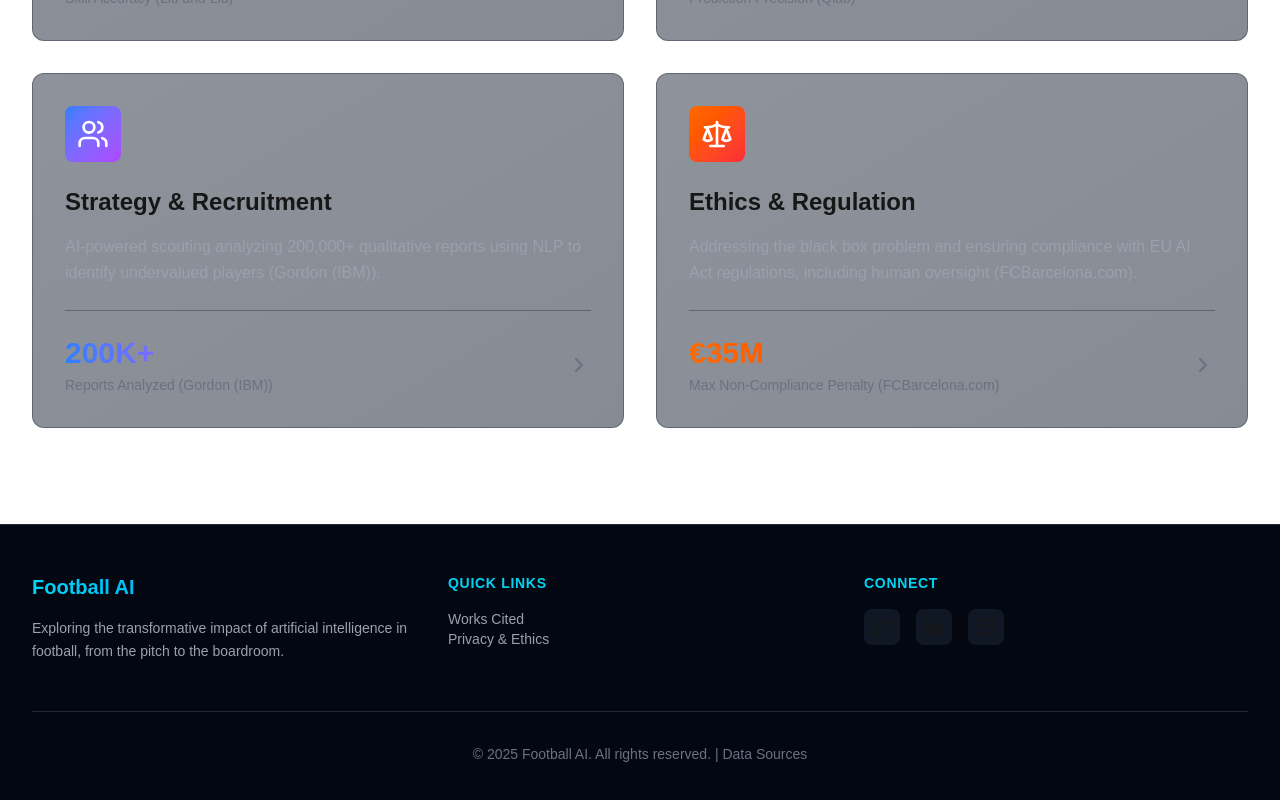
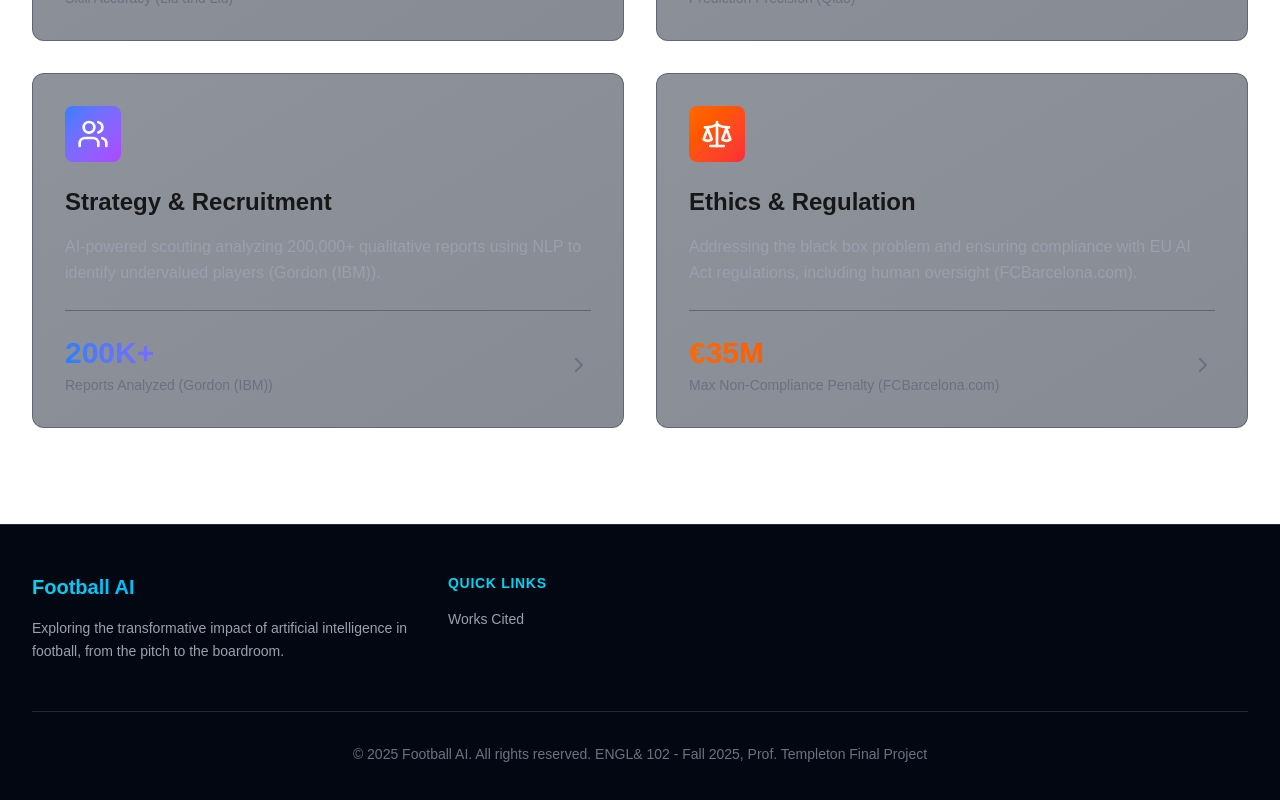
Before and after one commit to msallou/english-final, a Next.js app: page / in a window 1280 px wide. Shown: the part 2255-3055 px from the top of the page. Built offline with nearby package versions, Linux system fonts and the light colour scheme.

Commit message:
edited the footer

```diff
--- a/app/components/Footer.tsx
+++ b/app/components/Footer.tsx
@@ -22,56 +22,17 @@ const Footer = () => {
             </h4>
             <div className="space-y-2">
               <Link href="/references">
-                <button className="block text-gray-400 hover:text-cyan-400 text-sm transition-colors duration-300">
+                <button className="block text-gray-400 hover:text-cyan-400 text-sm transition-colors duration-300 cursor-pointer">
                   Works Cited
                 </button>
               </Link>
-              <Link href="/ethics">
-                <button className="block text-gray-400 hover:text-cyan-400 text-sm transition-colors duration-300">
-                  Privacy & Ethics
-                </button>
-              </Link>
-            </div>
-          </div>
-
-          <div className="space-y-4">
-            <h4 className="text-sm font-semibold text-cyan-400 uppercase tracking-wider">
-              Connect
-            </h4>
-            <div className="flex space-x-4">
-              <a
-                href="#"
-                className="p-2 rounded-lg bg-gray-800/50 hover:bg-cyan-500/20 hover:text-cyan-400 transition-all duration-300 hover:scale-110"
-                aria-label="Twitter"
-              >
-                <Twitter size={20} />
-              </a>
-              <a
-                href="#"
-                className="p-2 rounded-lg bg-gray-800/50 hover:bg-cyan-500/20 hover:text-cyan-400 transition-all duration-300 hover:scale-110"
-                aria-label="LinkedIn"
-              >
-                <Linkedin size={20} />
-              </a>
-              <a
-                href="#"
-                className="p-2 rounded-lg bg-gray-800/50 hover:bg-cyan-500/20 hover:text-cyan-400 transition-all duration-300 hover:scale-110"
-                aria-label="Email"
-              >
-                <Mail size={20} />
-              </a>
             </div>
           </div>
         </div>
 
         <div className="mt-12 pt-8 border-t border-gray-800">
           <p className="text-center text-gray-500 text-sm">
-            © 2025 Football AI. All rights reserved. |{" "}
-            <Link href="/references">
-              <button className="hover:text-cyan-400 transition-colors duration-300">
-                Data Sources
-              </button>
-            </Link>
+            © 2025 Football AI. All rights reserved. ENGL& 102 - Fall 2025, Prof. Templeton Final Project
           </p>
         </div>
       </div>
```
